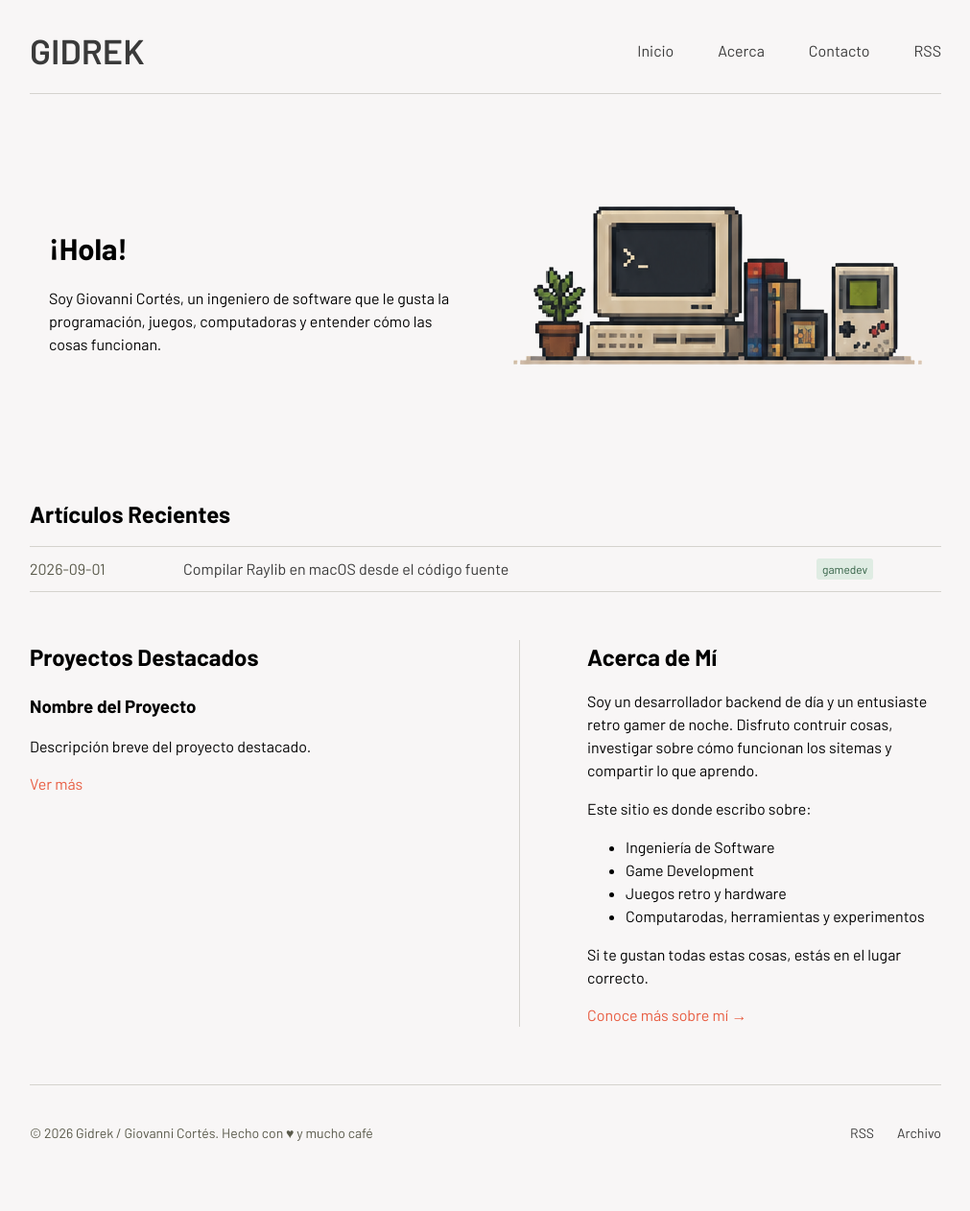
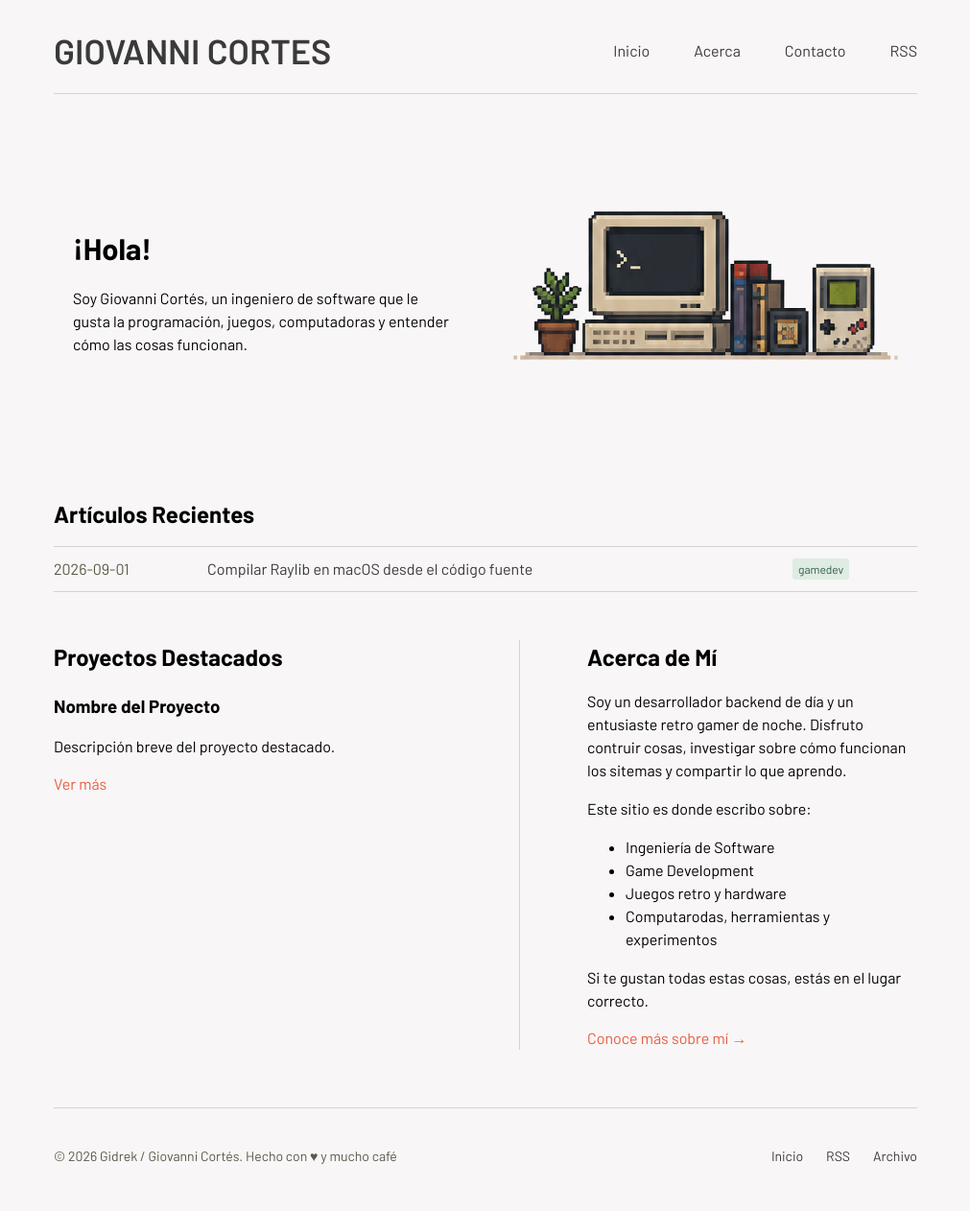
Before and after one commit to Gidrek/giovannicortes, a Jekyll site: the page built from index.html, in a window 1280 px wide. Shown: the whole page at 96% size, without its empty margins (134-1145 px from the left). Built offline with Jekyll 4.4.1, drawn with Linux system fonts in a browser that asks for light colours; the list of posts is cut into pages by our own code; before the commit the page ends 1238 px from its top, so only the background shows below that.

Commit message:
Fixed footer and more styles

```diff
--- a/_includes/footer.html
+++ b/_includes/footer.html
@@ -5,6 +5,7 @@
   </div>
 
   <nav aria-label="Enlaces del pie de página">
+    <a href="/">Inicio</a>
     <a href="/feed.xml">RSS</a>
     <a href="/archivo/">Archivo</a>
   </nav>
--- a/_includes/header.html
+++ b/_includes/header.html
@@ -1,5 +1,5 @@
 <header>
-    <a class="logo" href="/">GIDREK </a>
+    <a class="logo" href="/">GIOVANNI CORTES </a>
 
     <nav>
       <a href="/">Inicio</a>
--- a/_sass/_base.scss
+++ b/_sass/_base.scss
@@ -40,7 +40,7 @@ body {
 }
 
 .main-container {
-  width: min(950px, calc(100% - 80px));
+  width: min(900px, calc(100% - 80px));
   margin: 0 auto;
 }
 
```
